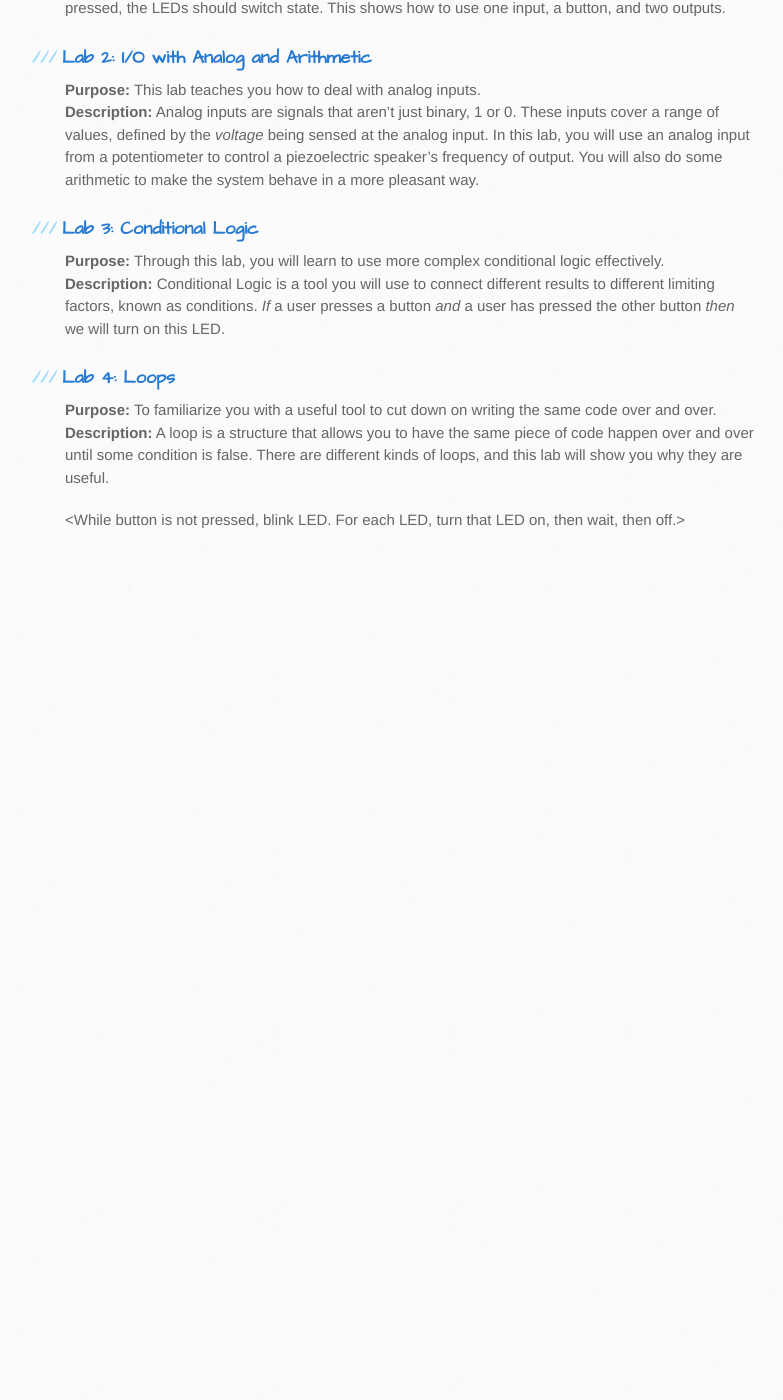
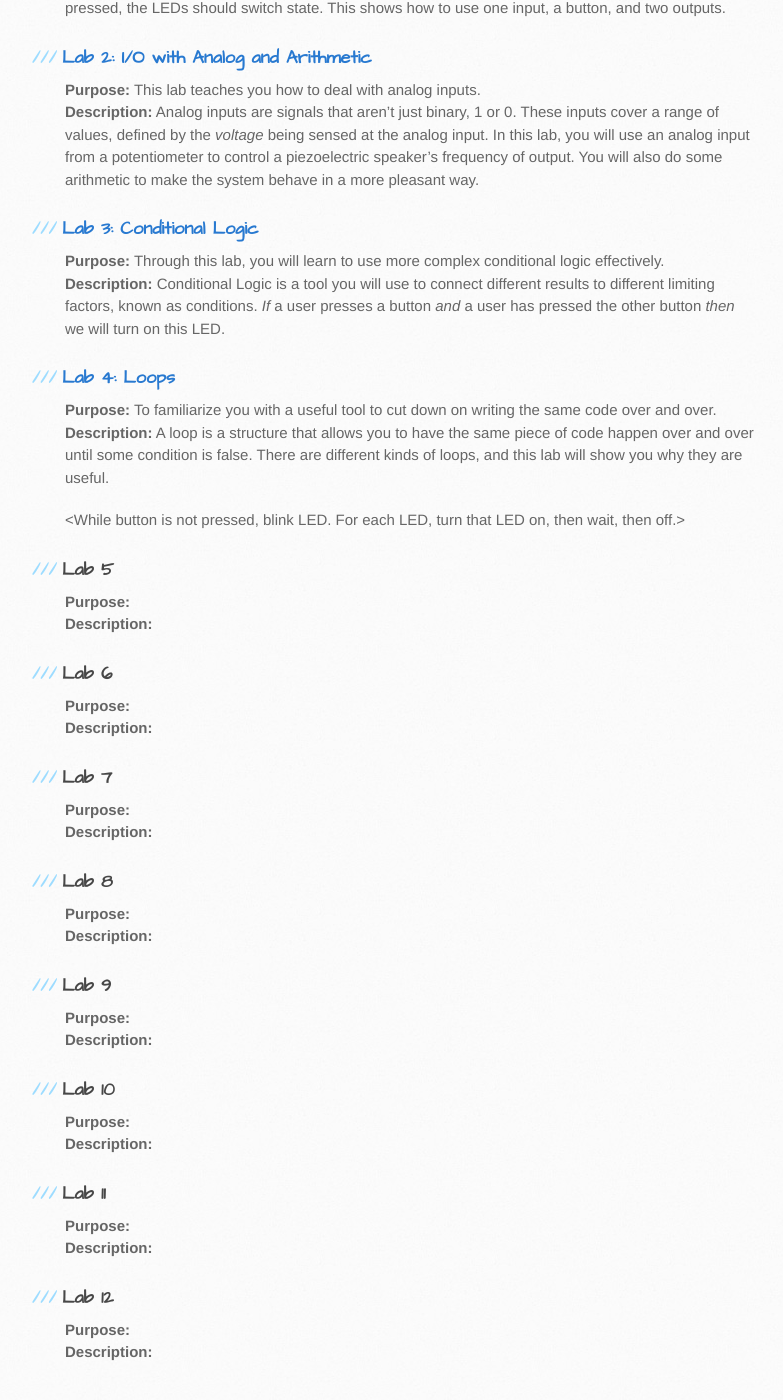
Before and after one commit to TTU-CSC/ttu-csc.github.com, a Jekyll site: the page built from _posts/2015-05-14-labs-overview.markdown, in a window 1280 px wide and 1400 px high, scrolled down 612 px. Shown: the whole window, without its empty margins (105-888 px from the left). Built offline with Jekyll 4.4.1, drawn with Linux system fonts in a browser that asks for light colours; before the commit the page ends 1186 px from its top, so only the background shows below that.

Commit message:
Added skeleton for remaining labs

```diff
--- a/_posts/2015-05-14-labs-overview.markdown
+++ b/_posts/2015-05-14-labs-overview.markdown
@@ -28,3 +28,35 @@ Throughout the semester, there will be a variety of labs. Here, we will provide
 **Description:** A loop is a structure that allows you to have the same piece of code happen over and over until some condition is false. There are different kinds of loops, and this lab will show you why they are useful.
 
 <While button is not pressed, blink LED. For each LED, turn that LED on, then wait, then off.>
+
+### Lab 5
+**Purpose:**
+**Description:**
+
+### Lab 6
+**Purpose:**
+**Description:**
+
+### Lab 7
+**Purpose:**
+**Description:**
+
+### Lab 8
+**Purpose:**
+**Description:**
+
+### Lab 9
+**Purpose:**
+**Description:**
+
+### Lab 10
+**Purpose:**
+**Description:**
+
+### Lab 11
+**Purpose:**
+**Description:**
+
+### Lab 12
+**Purpose:**
+**Description:**
```
